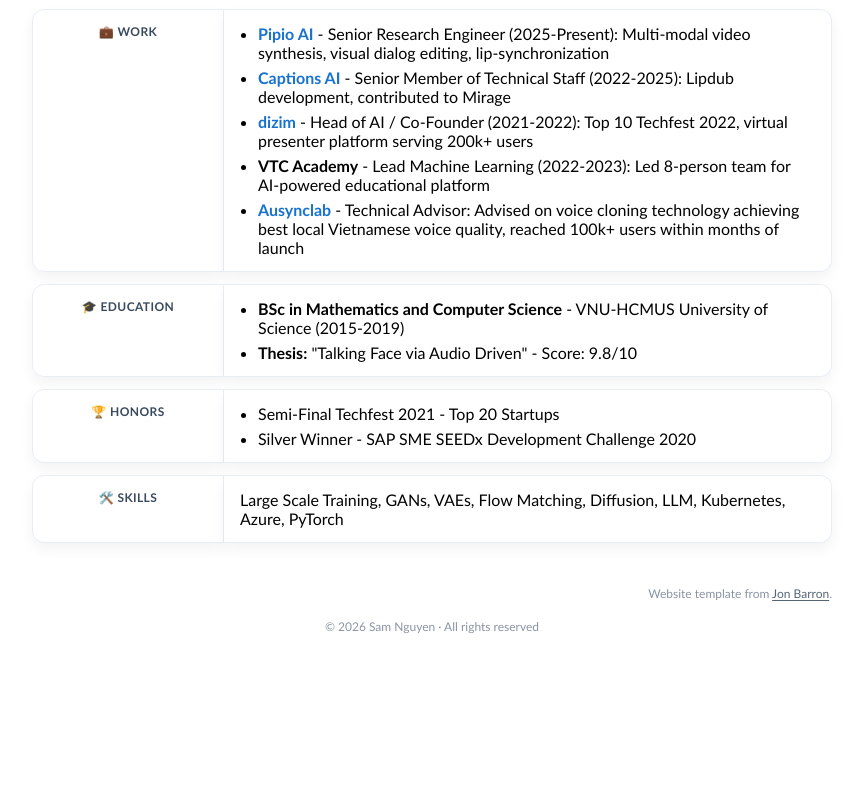
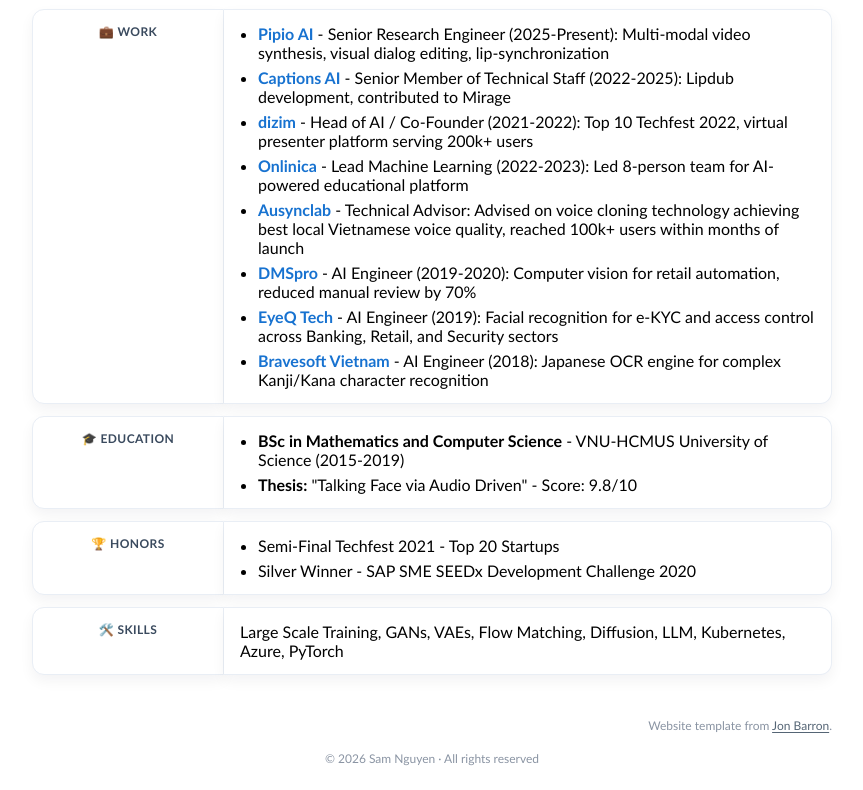
Before and after one commit to primepake/primepake.github.io, a plain HTML site: page index.html in a window 1280 px wide. Shown: the part 4180-4970 px from the top of the page, without its empty margins (208-1071 px from the left). Before the commit the page ends 4838 px from the top, so only its background shows below. Drawn offline with Linux system fonts and the light colour scheme.

Commit message:
update more work

```diff
--- a/index.html
+++ b/index.html
@@ -262,8 +262,11 @@
                   <li><strong><a href="https://pipio.ai/">Pipio AI</a></strong> - Senior Research Engineer (2025-Present): Multi-modal video synthesis, visual dialog editing, lip-synchronization</li>
                   <li><strong><a href="https://captions.ai/">Captions AI</a></strong> - Senior Member of Technical Staff (2022-2025): Lipdub development, contributed to Mirage</li>
                   <li><strong><a href="https://dizim.ai/">dizim</a></strong> - Head of AI / Co-Founder (2021-2022): Top 10 Techfest 2022, virtual presenter platform serving 200k+ users</li>
-                  <li><strong>VTC Academy</strong> - Lead Machine Learning (2022-2023): Led 8-person team for AI-powered educational platform</li>
+                  <li><strong><a href="https://onlicv.com/">Onlinica</a></strong> - Lead Machine Learning (2022-2023): Led 8-person team for AI-powered educational platform</li>
                   <li><strong><a href="https://ausynclab.io/">Ausynclab</a></strong> - Technical Advisor: Advised on voice cloning technology achieving best local Vietnamese voice quality, reached 100k+ users within months of launch</li>
+                  <li><strong><a href="https://www.dmspro.vn/">DMSpro</a></strong> - AI Engineer (2019-2020): Computer vision for retail automation, reduced manual review by 70%</li>
+                  <li><strong><a href="https://eyeq.tech/">EyeQ Tech</a></strong> - AI Engineer (2019): Facial recognition for e-KYC and access control across Banking, Retail, and Security sectors</li>
+                  <li><strong><a href="https://bravesoft.vn/">Bravesoft Vietnam</a></strong> - AI Engineer (2018): Japanese OCR engine for complex Kanji/Kana character recognition</li>
                 </ul>
               </td>
             </tr>
```
